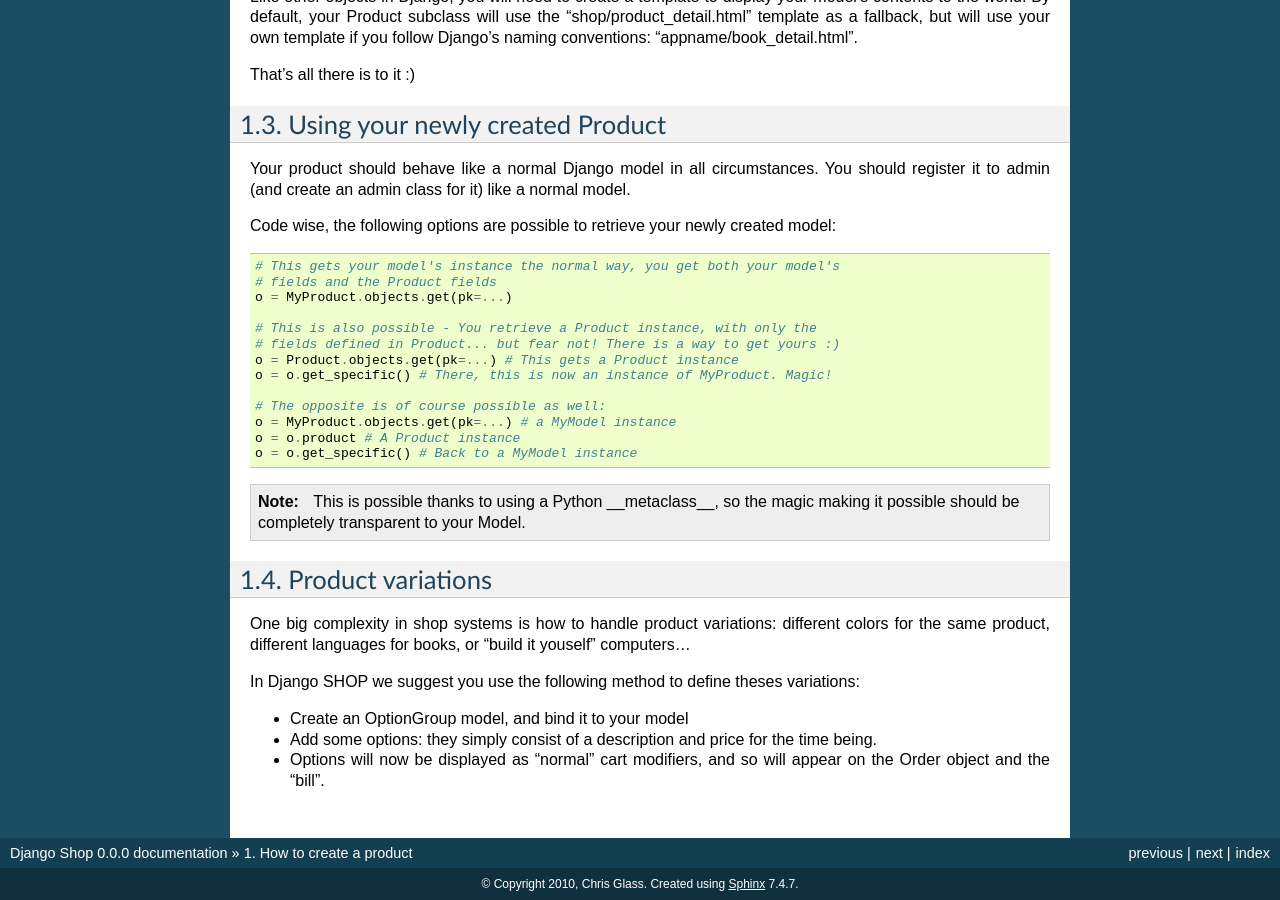
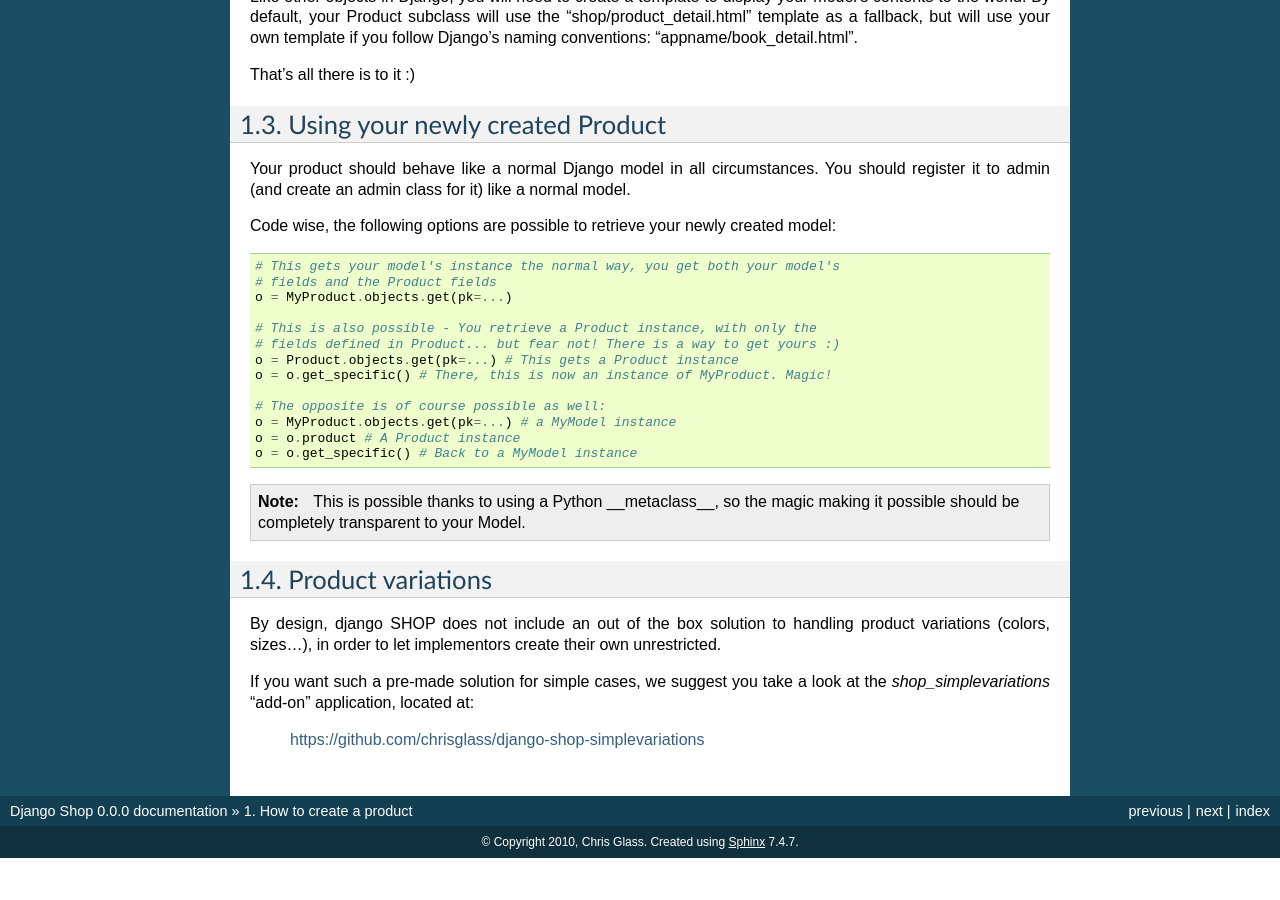
Before and after one commit to zootopia106/django-shop, a Sphinx documentation site: the page built from docs/howto/how-to-product.rst, in a window 1280 px wide and 900 px high, scrolled down 639 px. Built offline with Sphinx 7.4.7, drawn with Linux system fonts in a browser that asks for light colours; after the commit the page ends 1497 px from its top, so only the background shows below that.

Commit message:
Removed product variations description for the docs. They now point to the relevant github page (where simplevariations are stored)

```diff
--- a/docs/howto/how-to-product.rst
+++ b/docs/howto/how-to-product.rst
@@ -70,14 +70,11 @@
 Product variations
 ====================
 
-One big complexity in shop systems is how to handle product variations: different
-colors for the same product, different languages for books, or "build it
-youself" computers...
+By design, django SHOP does not include an out of the box solution to handling
+product variations (colors, sizes...), in order to let implementors create their
+own unrestricted.
 
-In Django SHOP we suggest you use the following method to define theses variations:
+If you want such a pre-made solution for simple cases, we suggest you take a
+look at the `shop_simplevariations` "add-on" application, located at:
 
-* Create an OptionGroup model, and bind it to your model
-* Add some options: they simply consist of a description and price for the time
-  being.
-* Options will now be displayed as "normal" cart modifiers, and so will appear
-  on the Order object and the "bill".
+  https://github.com/chrisglass/django-shop-simplevariations
```
